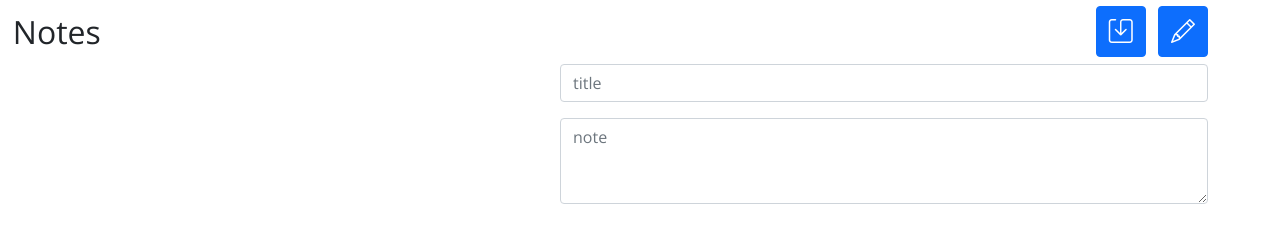
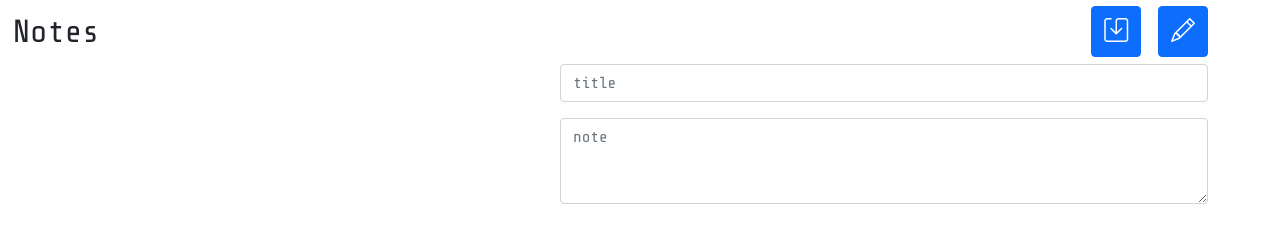
Before and after one commit to ColeBallard/idea-web, a website: page public/index.html in a window 1280 px wide. Drawn offline with nearby package versions, Linux system fonts and the light colour scheme.

Commit message:
changed font

```diff
--- a/public/style.css
+++ b/public/style.css
@@ -1,7 +1,7 @@
-@import url('https://fonts.googleapis.com/css2?family=Open+Sans:wght@300;400;600;700;800&display=swap');
+@import url('https://fonts.googleapis.com/css2?family=Share+Tech+Mono&display=swap');
 
 body {
-  font-family: 'Open Sans', sans-serif;
+  font-family: 'Share Tech Mono', sans-serif;
 }
 
 #notes-sidebar {
```
